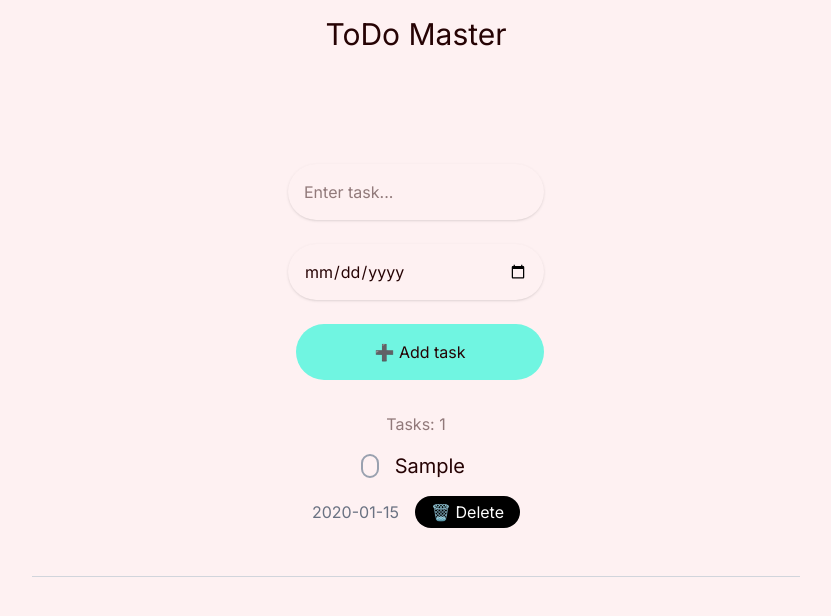
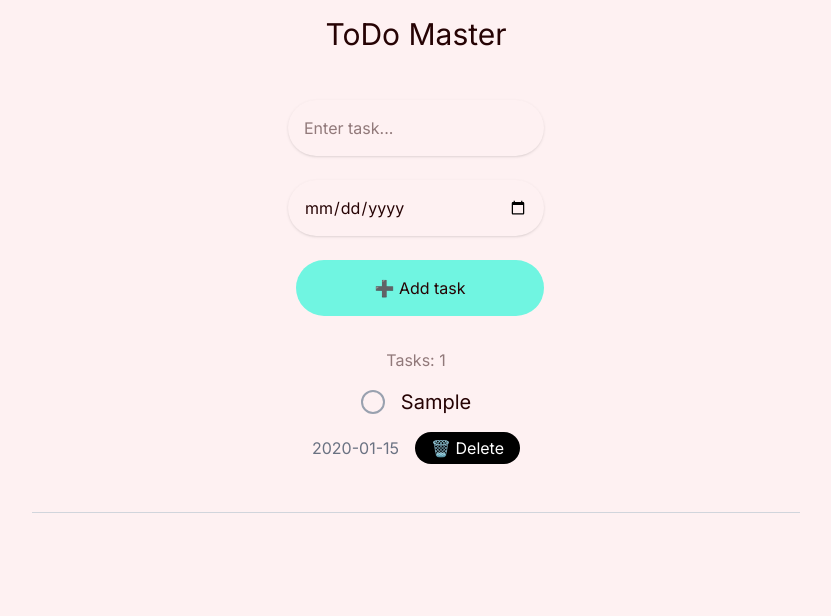
Before and after one commit to jonte265/todo-list-react, a React (Vite) app: page / in a window 1280 px wide. Both pictures are taken after typing "Sample", "2020-01-15" into the empty fields and a click on the button "➕ Add task". Shown: the top 616 px of the page, without its empty margins (224-1055 px from the left). Built offline with nearby package versions, Linux system fonts and the light colour scheme.

Commit message:
fix input checkbox css

```diff
--- a/src/components/TodoList.tsx
+++ b/src/components/TodoList.tsx
@@ -2,7 +2,7 @@ function TodoList({ tasks, deleteTask, completeTask }) {
   console.log('yoo:', tasks);
 
   return (
-    <div className='flex flex-col justify-center items-center   '>
+    <div className='flex flex-col justify-center items-center '>
       {/* {Render task NOT done:} */}
       {tasks
         .filter((task) => !task.done)
@@ -12,12 +12,15 @@ function TodoList({ tasks, deleteTask, completeTask }) {
             className='flex flex-col gap-4 justify-center items-center p-4 '
           >
             <div className='flex justify-center items-center gap-4  '>
+              <label className='relative flex items-center cursor-pointer'>
                 <input
+                  type='checkbox'
                   onChange={() => completeTask(task.id)}
                   checked={task.done}
-                className='w-6 h-6  rounded-full appearance-none border-2 border-gray-400 checked:bg-secondary checked:border-gray-400 focus:outline-none cursor-pointer transition duration-200'
-                type='checkbox'
+                  className='peer hidden'
                 />
+                <div className='w-6 h-6 border-2 border-gray-400 rounded-full flex items-center justify-center peer-checked:bg-secondary peer-checked:border-gray-400 transition duration-200'></div>
+              </label>
 
               <h2 className='text-xl break-all w-full'>{task.todo}</h2>
             </div>
@@ -33,7 +36,6 @@ function TodoList({ tasks, deleteTask, completeTask }) {
           </div>
         ))}
 
-      {/* {Render task done:} */}
       <hr className='w-full max-w-3xl m-auto my-8 border-gray-300' />
       <p className='flex justify-center opacity-50 mt-4'>
         {tasks.filter((task) => task.done).length > 0 ? (
@@ -41,6 +43,7 @@ function TodoList({ tasks, deleteTask, completeTask }) {
         ) : null}
       </p>
 
+      {/* {Render task done:} */}
       {tasks
         .filter((task) => task.done)
         .map((task, index) => (
@@ -49,12 +52,15 @@ function TodoList({ tasks, deleteTask, completeTask }) {
             className='flex flex-col gap-4 justify-center items-center p-4 '
           >
             <div className='flex justify-center items-center gap-4 '>
+              <label className='relative flex items-center cursor-pointer'>
                 <input
+                  type='checkbox'
                   onChange={() => completeTask(task.id)}
                   checked={task.done}
-                className='w-6 h-6 rounded-full appearance-none border-2 border-gray-400 checked:bg-secondary checked:border-gray-400 focus:outline-none cursor-pointer transition duration-200'
-                type='checkbox'
+                  className='peer hidden'
                 />
+                <div className='w-6 h-6 border-2 border-gray-400 rounded-full flex items-center justify-center peer-checked:bg-secondary peer-checked:border-gray-400 transition duration-200'></div>
+              </label>
 
               <h2 className='text-xl line-through text-gray-500 break-all w-full'>
                 {task.todo}
--- a/src/pages/Home.tsx
+++ b/src/pages/Home.tsx
@@ -7,7 +7,7 @@ function Home({ tasks, addTask, deleteTask, completeTask }) {
   return (
     <>
       <Header />
-      <main className=' p-4 bg-background py-20'>
+      <main className=' p-4 bg-background '>
         <TodoForm addTask={addTask} tasks={tasks} />
         <TodoList
           deleteTask={deleteTask}
```
Lines whose indentation alone changed are shown as unchanged.
